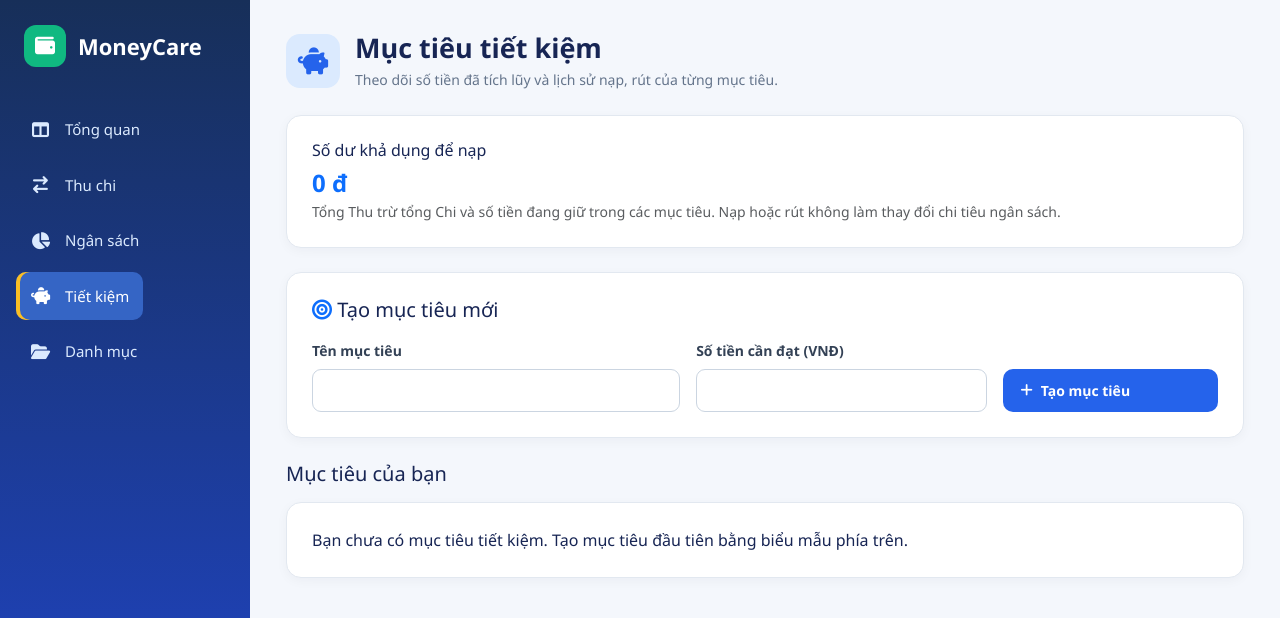
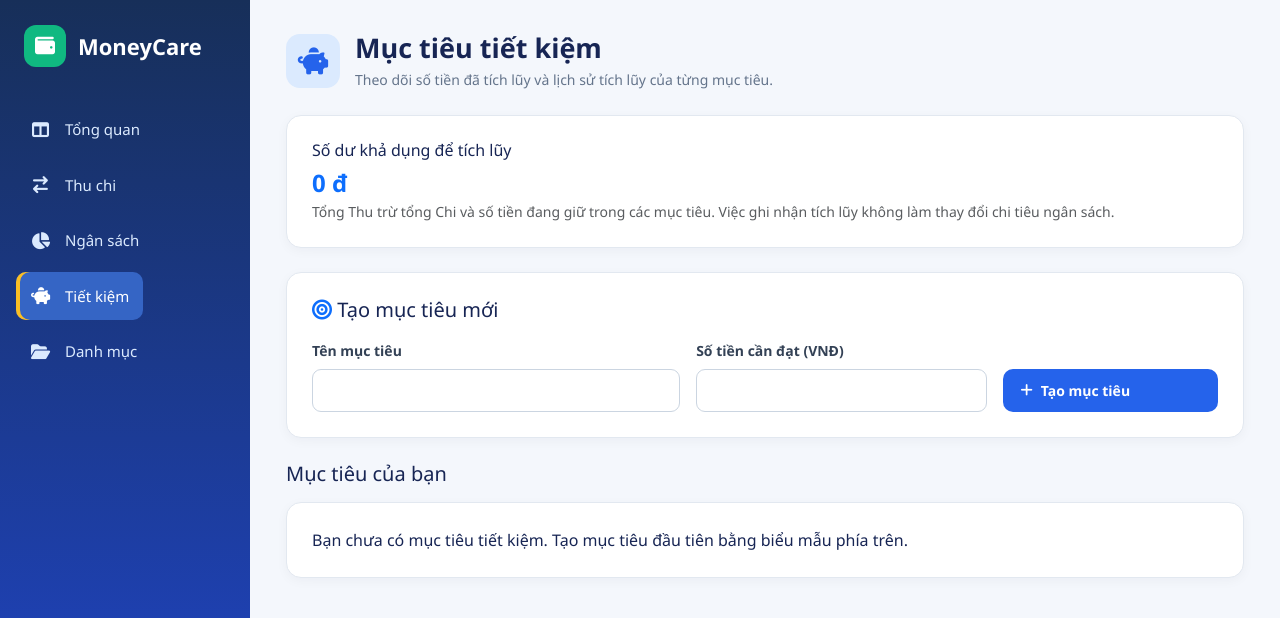
Before and after one commit to canh2k5s/MoneyCare, an ASP.NET Core app: page /TietKiem in a window 1280 px wide. Shown: the part 70-688 px from the top of the page. Run offline with ASP.NET Core 8, Linux system fonts and the light colour scheme; the visitor is signed in with stand-in values (Sample User, id 1).

Commit message:
Update MoneyCare features

```diff
--- a/Views/Home/TietKiem.cshtml
+++ b/Views/Home/TietKiem.cshtml
@@ -152,7 +152,7 @@
                     <div class="page-title-icon"><i class="fa-solid fa-piggy-bank"></i></div>
                     <div>
                         <h1>Mục tiêu tiết kiệm</h1>
-                        <p>Theo dõi số tiền đã tích lũy và lịch sử nạp, rút của từng mục tiêu.</p>
+                        <p>Theo dõi số tiền đã tích lũy và lịch sử tích lũy của từng mục tiêu.</p>
                     </div>
                 </div>
             </div>
@@ -167,9 +167,9 @@
             }
 
             <section class="box mb-4" aria-labelledby="so-du-kha-dung">
-                <h2 id="so-du-kha-dung" class="h6 mb-1">Số dư khả dụng để nạp</h2>
+                <h2 id="so-du-kha-dung" class="h6 mb-1">Số dư khả dụng để tích lũy</h2>
                 <strong class="fs-4 @(Model.SoDuKhaDung < 0 ? "text-danger" : "text-primary")">@Tien(Model.SoDuKhaDung)</strong>
-                <p class="small text-muted mb-0">Tổng Thu trừ tổng Chi và số tiền đang giữ trong các mục tiêu. Nạp hoặc rút không làm thay đổi chi tiêu ngân sách.</p>
+                <p class="small text-muted mb-0">Tổng Thu trừ tổng Chi và số tiền đang giữ trong các mục tiêu. Việc ghi nhận tích lũy không làm thay đổi chi tiêu ngân sách.</p>
             </section>
 
             <section class="box mb-4" aria-labelledby="tao-muc-tieu">
@@ -232,7 +232,7 @@
                                     <form asp-controller="TietKiem" asp-action="NapRut" method="post" class="row g-2">
                                         <input type="hidden" name="MaMucTieu" value="@mucTieu.MaMucTieu" />
                                         <div class="col-sm-6">
-                                            <label for="so-tien-@mucTieu.MaMucTieu" class="form-label">Số tiền (VNĐ)</label>
+                                            <label for="so-tien-@mucTieu.MaMucTieu" class="form-label">Số tiền tích lũy thêm (VNĐ)</label>
                                             <input id="so-tien-@mucTieu.MaMucTieu" type="number" class="form-control" name="SoTien" min="0.01" step="0.01" required />
                                         </div>
                                         <div class="col-sm-6">
@@ -240,8 +240,8 @@
                                             <input id="ghi-chu-@mucTieu.MaMucTieu" type="text" class="form-control" name="GhiChu" maxlength="300" />
                                         </div>
                                         <div class="col-12 goal-tools mt-3">
-                                            <button type="submit" name="Loai" value="Nap" class="btn btn-income">Nạp tiền</button>
-                                            <button type="submit" name="Loai" value="Rut" class="btn btn-light" disabled="@(mucTieu.SoTienHienTai <= 0)">Rút tiền</button>
+                                            <!-- Giữ name="Loai" value="Nap" để Controller không báo lỗi, nhưng đổi text hiển thị -->
+                                            <button type="submit" name="Loai" value="Nap" class="btn btn-income"><i class="fa-solid fa-plus"></i> Ghi nhận tích lũy</button>
                                         </div>
                                     </form>
                                 }
@@ -258,7 +258,7 @@
             @if (Model.MucTieuLichSu is { } mucTieuLichSu)
             {
                 <section class="box mt-4" id="lich-su" aria-labelledby="tieu-de-lich-su">
-                    <h2 id="tieu-de-lich-su" class="h5 mb-3">Lịch sử nạp và rút – @mucTieuLichSu.TenMucTieu</h2>
+                    <h2 id="tieu-de-lich-su" class="h5 mb-3">Lịch sử tích lũy – @mucTieuLichSu.TenMucTieu</h2>
                     @if (Model.LichSu.Count == 0)
                     {
                         <p class="mb-0 text-muted">Mục tiêu này chưa có giao dịch.</p>
@@ -269,17 +269,16 @@
                             <table class="table align-middle mb-0">
                                 <thead><tr>
                                     <th scope="col">Thời gian</th>
-                                    <th scope="col">Loại</th>
                                     <th scope="col" class="text-end">Số tiền</th>
                                     <th scope="col">Ghi chú</th>
                                 </tr></thead>
                                 <tbody>
                                     @foreach (var dong in Model.LichSu)
                                     {
+                                        // Giữ lại logic check âm/dương để phòng trường hợp có dữ liệu rút cũ trong DB
                                         bool rut = dong.SoTien < 0;
                                         <tr>
                                             <td>@dong.NgayGiaoDich.ToString("dd/MM/yyyy HH:mm:ss", vi)</td>
-                                            <td>@(rut ? "Rút tiền" : "Nạp tiền")</td>
                                             <td class="text-end money-change @(rut ? "text-danger" : "text-success")">
                                                 @(rut ? "−" : "+")@Tien(Math.Abs(dong.SoTien))
                                             </td>
```
